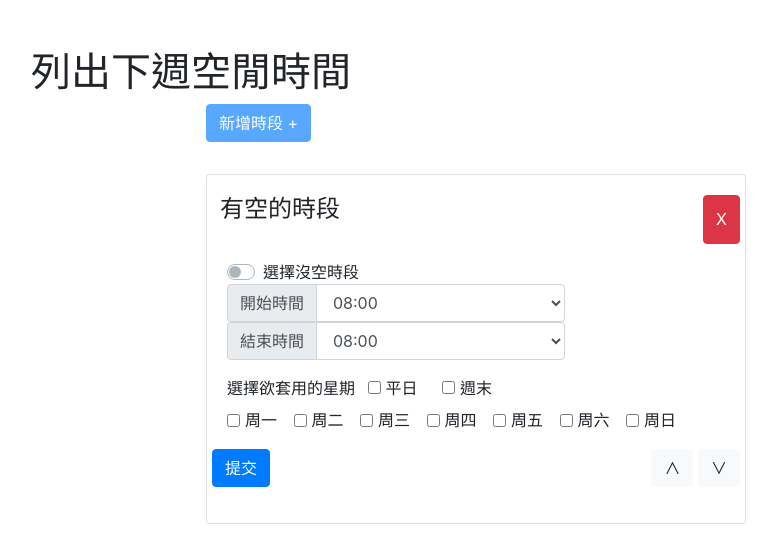
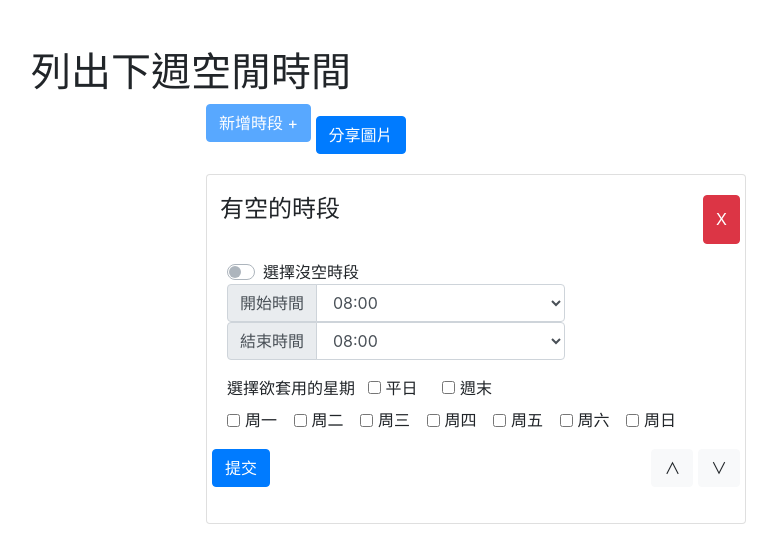
Before and after one commit to micr0dust/week-arrangement-tool, a plain HTML site: page index.html in a window 1280 px wide. Shown: the whole page, without its empty margins (449-1226 px from the left). Drawn offline with nearby package versions, Linux system fonts and the light colour scheme; some packages are replaced by stand-ins of ours; a script that the page names is missing.

Commit message:
share test

```diff
--- a/index.html
+++ b/index.html
@@ -106,6 +106,7 @@
             <div class="col-md-6 mb-2">
                 <button id="addTimeSlot" class="btn btn-primary mb-3" onclick="addTimeSlot()">新增時段 + </button>
                 <button id="copy" class="btn btn-info mb-3 ml-3 d-none" onclick="copyImage()">複製時間表</button>
+                <button id="shareButton" class="btn btn-primary mt-2" onclick="shareButton()">分享圖片</button>
                 <p id="main"></p>
             </div>
         </div>
--- a/js/calendarSVG.js
+++ b/js/calendarSVG.js
@@ -99,3 +99,42 @@ function copyImage() {
         });
     });
 }
+
+function shareButton(){
+    const img = document.getElementById('calendarImage');
+    if (navigator.share) {
+        navigator.share({
+            title: '分享圖片',
+            text: '這是SVG周曆圖片',
+            url: window.location.href
+        });
+    } else {
+        Swal.fire('您的裝置不支援分享功能');
+    }
+}
+
+// function shareButton() {
+//     const img = document.getElementById('calendarImage');
+//     if (navigator.share) {
+//         fetch(img.src)
+//             .then(response => response.text())
+//             .then(svgText => {
+//                 const blob = new Blob([svgText], { type: 'image/svg+xml' });
+//                 const url = URL.createObjectURL(blob);
+//                 navigator.share({
+//                     title: '分享圖片',
+//                     text: '這是SVG周曆圖片',
+//                     url: url
+//                 }).then(() => {
+//                     URL.revokeObjectURL(url);
+//                 }).catch(error => {
+//                     console.error('分享失敗', error);
+//                 });
+//             })
+//             .catch(error => {
+//                 console.error('無法獲取SVG圖片', error);
+//             });
+//     } else {
+//         Swal.fire('您的裝置不支援分享功能');
+//     }
+// }
--- a/js/convert.js
+++ b/js/convert.js
@@ -52,7 +52,6 @@ function buildFromData(segment){
     setTimeOptions(clone, 'endTime', segment.endTime);
     const idlist = ['available','normal', 'weekend', 'monday', 'tuesday', 'wednesday', 'thursday', 'friday', 'saturday', 'sunday'];
     const days = base65ToInt(segment.days);
-    console.log((days >>> 0).toString(2));
     const checkList = [
         segment.mode==-1,
         Boolean((days & (1+2+4+8+16)) == (1+2+4+8+16)),
@@ -60,7 +59,6 @@ function buildFromData(segment){
         Boolean(days & 1), Boolean(days & 2), Boolean(days & 4), Boolean(days & 8),
         Boolean(days & 16), Boolean(days & 32), Boolean(days & 64)
     ];
-    console.log(checkList);
     for (let i = 0; i < idlist.length; i++) {
         let uniqueId = `${idlist[i]}${cnt}`;
         let selector = clone.querySelector(`#${idlist[i]}`);
--- a/js/index.js
+++ b/js/index.js
@@ -132,10 +132,7 @@ function saveToData() {
         });
     }
     data = tmp_data;
-    console.log(data);
     createSVGElement(segmentsToTable(data), vaildRow(data));
-    console.log(dataToCode(data));
-    // console.log(codeToData(dataToCode(data)));
 }
 
 function segmentsToTable(data){
```
